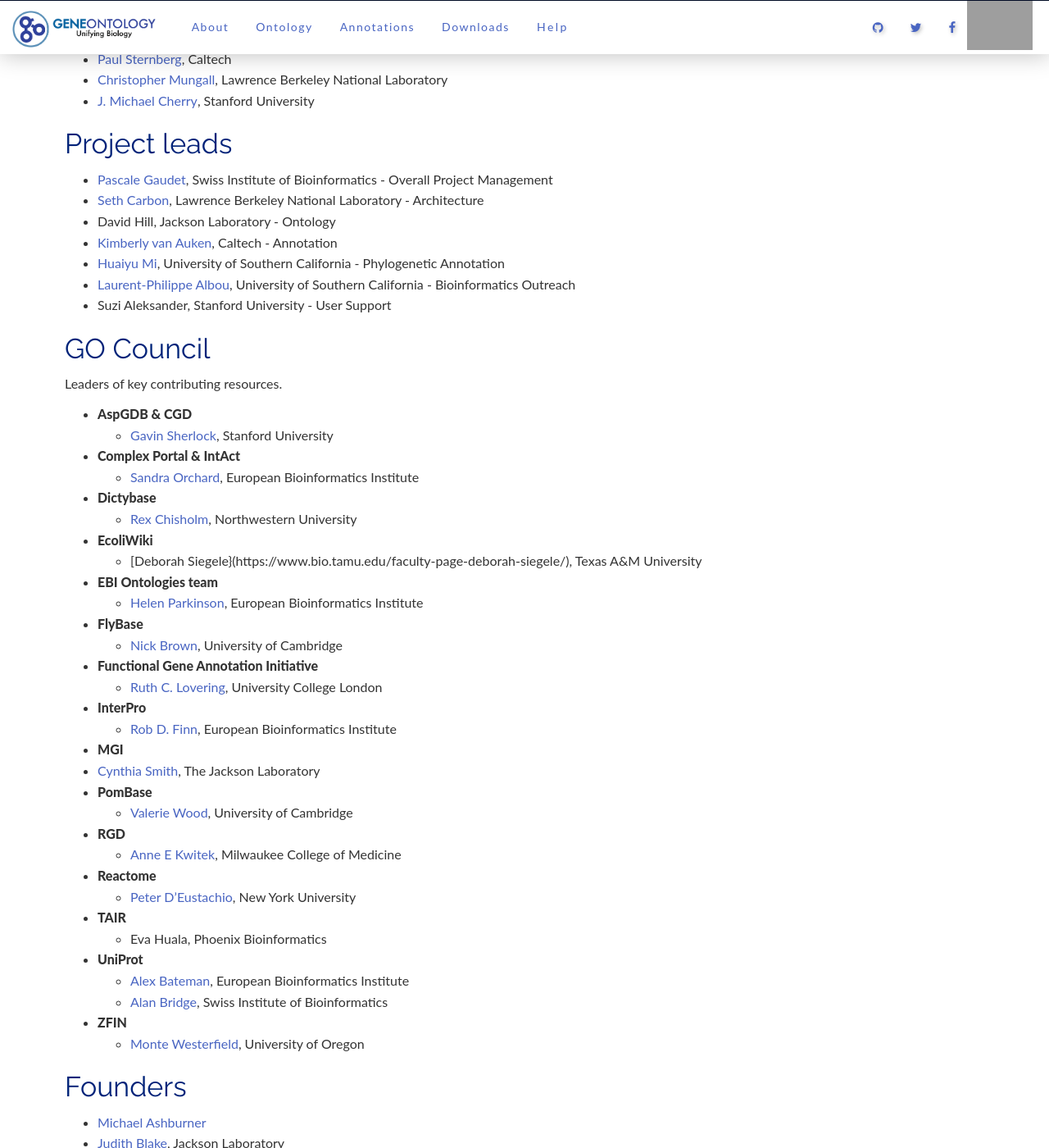
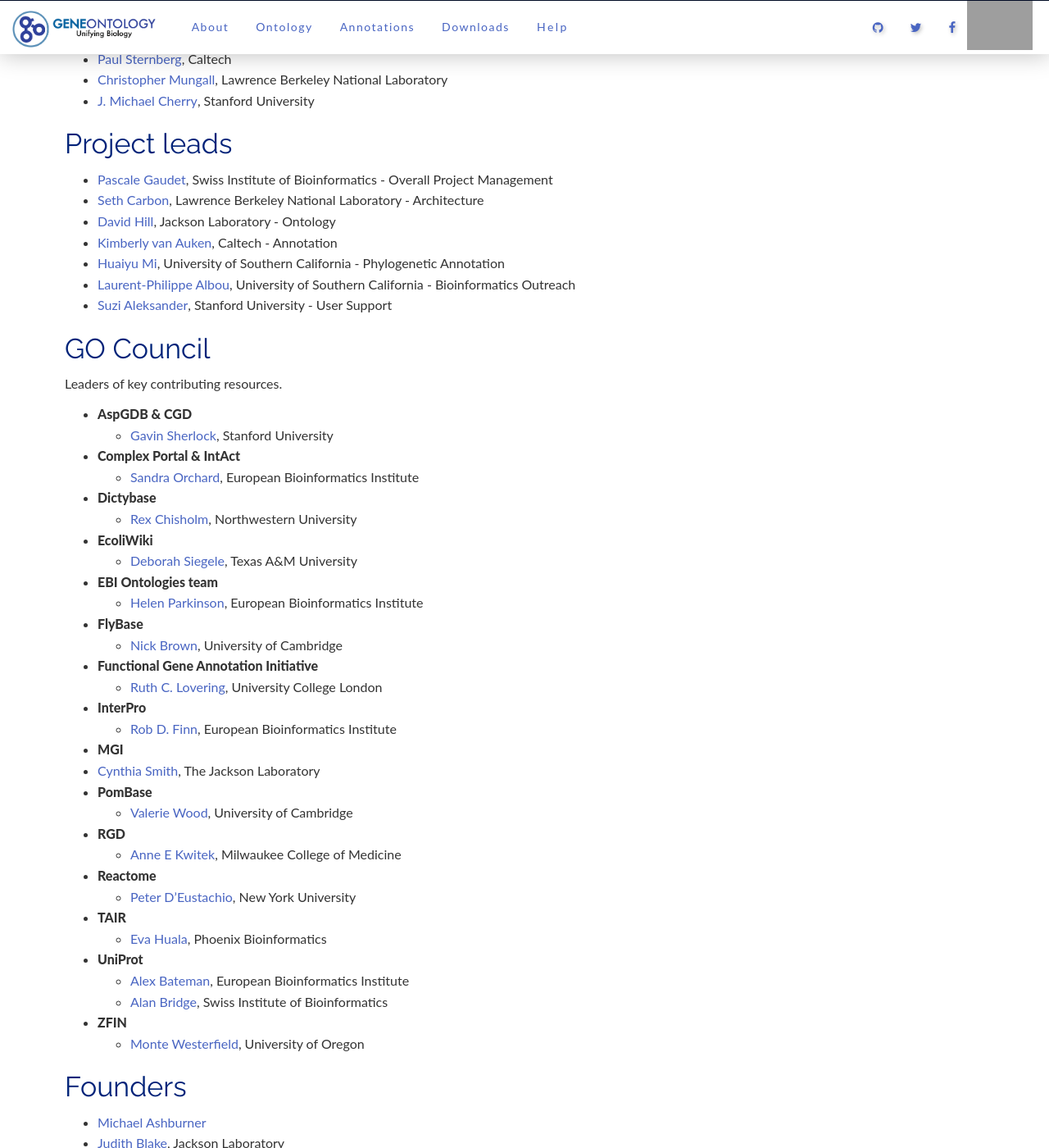
Before and after one commit to geneontology/geneontology.github.io, a Jekyll site: the page built from _docs/whoweare.md, in a window 1280 px wide and 1400 px high, scrolled down 228 px. Shown: the whole window at 82% size. Built offline with Jekyll 4.4.1, drawn with Linux system fonts in a browser that asks for light colours; nearby versions of some CDN libraries; some of the changed lines change nothing that is shown; grey boxes are pictures that could not be loaded.

Commit message:
Update whoweare.md

```diff
--- a/_docs/whoweare.md
+++ b/_docs/whoweare.md
@@ -20,45 +20,45 @@
 ## Project leads
 + [Pascale Gaudet](https://orcid.org/0000-0003-1813-6857){:target="blank"}, Swiss Institute of Bioinformatics - Overall Project Management
 + [Seth Carbon](https://orcid.org/0000-0001-8244-1536){:target="blank"}, Lawrence Berkeley National Laboratory - Architecture
-+ David Hill, Jackson Laboratory - Ontology
++ [David Hill](https://www.jax.org/research-and-faculty/faculty/research-scientists/david-hill), Jackson Laboratory - Ontology
 + [Kimberly van Auken](https://wormbase.org/resources/person/WBPerson1843){:target="blank"}, Caltech - Annotation
 + [Huaiyu Mi](https://keck.usc.edu/faculty-search/huaiyu-mi/){:target="blank"}, University of Southern California - Phylogenetic Annotation
 + [Laurent-Philippe Albou](https://orcid.org/0000-0001-5801-1974){:target="blank"}, University of Southern California - Bioinformatics Outreach
-+ Suzi Aleksander, Stanford University - User Support
++ [Suzi Aleksander](https://cherrylab.stanford.edu/people/suzi-aleksander){:target="blank"}, Stanford University - User Support
 
 ## GO Council
 Leaders of key contributing resources.
 - __AspGDB & CGD__
-  - [Gavin Sherlock](https://web.stanford.edu/group/sherlocklab/), Stanford University
+  - [Gavin Sherlock](https://web.stanford.edu/group/sherlocklab/){:target="blank"}, Stanford University
 - __Complex Portal & IntAct__
   - [Sandra Orchard](https://www.ebi.ac.uk/about/people/sandra-orchard){:target="blank"}, European Bioinformatics Institute
 - __Dictybase__
-  - [Rex	Chisholm](https://www.feinberg.northwestern.edu/faculty-profiles/az/profile.html?xid=10466), Northwestern University
+  - [Rex	Chisholm](https://www.feinberg.northwestern.edu/faculty-profiles/az/profile.html?xid=10466){:target="blank"}, Northwestern University
 - __EcoliWiki__
-  - [Deborah Siegele}(https://www.bio.tamu.edu/faculty-page-deborah-siegele/), Texas A&M University
+  - [Deborah Siegele](https://www.bio.tamu.edu/faculty-page-deborah-siegele/){:target="blank"}, Texas A&M University
 - __EBI Ontologies team__
   - [Helen	Parkinson](https://www.ebi.ac.uk/about/people/helen-parkinson){:target="blank"}, European Bioinformatics Institute
 - __FlyBase__
   - [Nick	Brown](https://www.pdn.cam.ac.uk/directory/nick-brown){:target="blank"}, University of Cambridge
 - __Functional Gene Annotation Initiative__
-  - [Ruth C.	Lovering](https://iris.ucl.ac.uk/iris/browse/profile?upi=RCLOV36), University College London
+  - [Ruth C.	Lovering](https://iris.ucl.ac.uk/iris/browse/profile?upi=RCLOV36){:target="blank"}, University College London
 - __InterPro__
   - [Rob D. Finn](https://www.ebi.ac.uk/about/people/rob-finn){:target="blank"}, European Bioinformatics Institute
 -  __MGI__
--  [Cynthia Smith](https://www.jax.org/research-and-faculty/faculty/research-scientists/cynthia-smith), The Jackson Laboratory
+-  [Cynthia Smith](https://www.jax.org/research-and-faculty/faculty/research-scientists/cynthia-smith){:target="blank"}, The Jackson Laboratory
 - __PomBase__
   - [Valerie	Wood](https://www.sysbiol.cam.ac.uk/Investigators/val-wood){:target="blank"}, University of Cambridge
 - __RGD__
-  - [Anne E Kwitek](https://www.mcw.edu/departments/physiology/people/anne-e-kwitek-phd), Milwaukee College of Medicine
+  - [Anne E Kwitek](https://www.mcw.edu/departments/physiology/people/anne-e-kwitek-phd){:target="blank"}, Milwaukee College of Medicine
 - __Reactome__
   - [Peter	D'Eustachio](https://orcid.org/0000-0002-5494-626X){:target="blank"}, New York University
 - __TAIR__
-  - Eva Huala, Phoenix Bioinformatics
+  - [Eva Huala](https://orcid.org/0000-0003-4631-7241){:target="blank"}, Phoenix Bioinformatics
 - __UniProt__
   - [Alex	Bateman](https://www.ebi.ac.uk/about/people/alex-bateman){:target="blank"}, European Bioinformatics Institute
   - [Alan Bridge](https://orcid.org/0000-0003-2148-9135){:target="blank"}, Swiss Institute of Bioinformatics
 - __ZFIN__
-  - [Monte	Westerfield](https://ion.uoregon.edu/content/monte-westerfield), University of Oregon
+  - [Monte	Westerfield](https://ion.uoregon.edu/content/monte-westerfield){:target="blank"}, University of Oregon
 
 ## Founders
 
```
